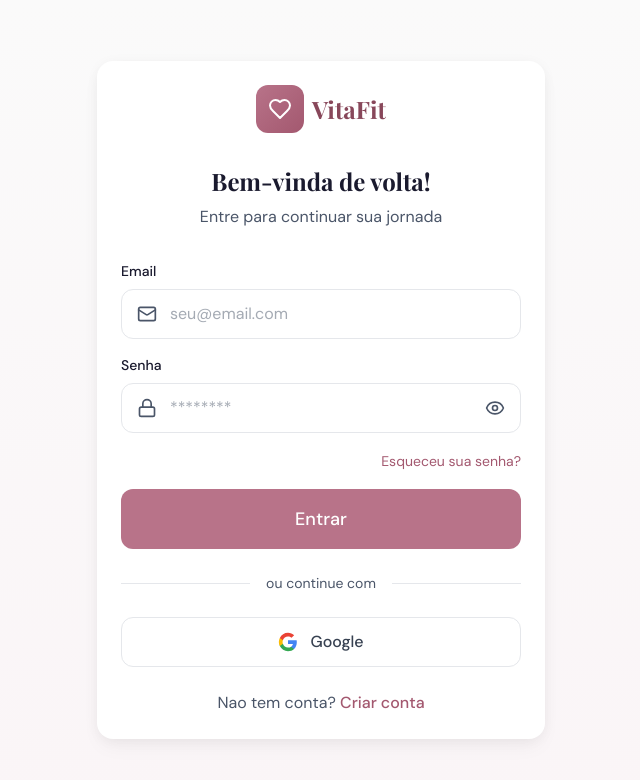
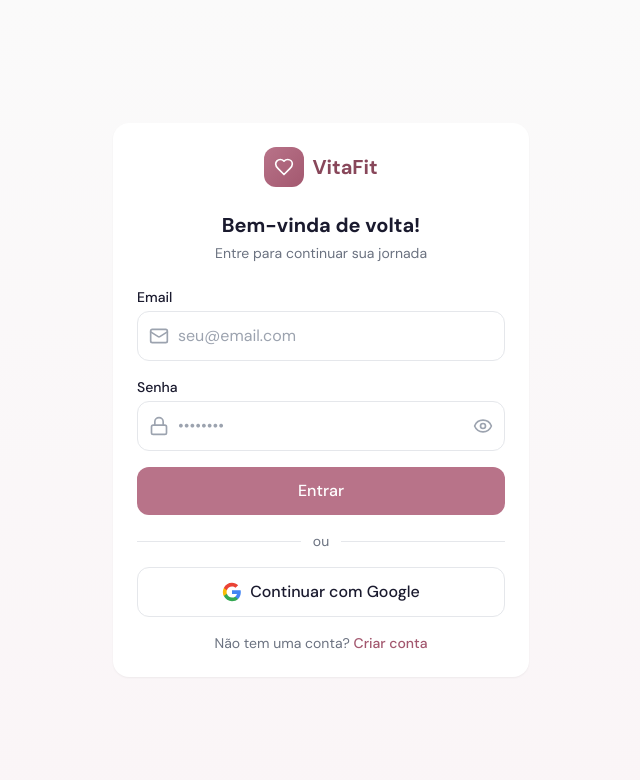
Before and after one commit to catarinaisadoradacruz-del/secret, a Next.js app: page /login in a window 1280 px wide. Shown: the top 780 px of the page, without its empty margins (319-959 px from the left). Built offline with nearby package versions, Linux system fonts and the light colour scheme; a web font is replaced by a local one.

Commit message:
perf: login otimizado sem framer-motion

```diff
--- a/src/app/(auth)/login/page.tsx
+++ b/src/app/(auth)/login/page.tsx
@@ -3,7 +3,6 @@
 import { useState } from 'react'
 import { useRouter } from 'next/navigation'
 import Link from 'next/link'
-import { motion } from 'framer-motion'
 import { Heart, Mail, Lock, Loader2, Eye, EyeOff } from 'lucide-react'
 import { createClient } from '@/lib/supabase/client'
 
@@ -13,7 +12,6 @@ export default function LoginPage() {
   const [password, setPassword] = useState('')
   const [showPassword, setShowPassword] = useState(false)
   const [loading, setLoading] = useState(false)
-  const [googleLoading, setGoogleLoading] = useState(false)
   const [error, setError] = useState('')
 
   const handleLogin = async (e: React.FormEvent) => {
@@ -23,16 +21,8 @@ export default function LoginPage() {
 
     try {
       const supabase = createClient()
-      const { error } = await supabase.auth.signInWithPassword({
-        email,
-        password
-      })
-
-      if (error) {
-        setError('Email ou senha invalidos')
-        return
-      }
-
+      const { error } = await supabase.auth.signInWithPassword({ email, password })
+      if (error) { setError('Email ou senha inválidos'); return }
       router.push('/dashboard')
       router.refresh()
     } catch {
@@ -43,162 +33,109 @@ export default function LoginPage() {
   }
 
   const handleGoogleLogin = async () => {
-    setGoogleLoading(true)
-    setError('')
-
+    setLoading(true)
     try {
       const supabase = createClient()
-      const { error } = await supabase.auth.signInWithOAuth({
+      await supabase.auth.signInWithOAuth({
         provider: 'google',
-        options: {
-          redirectTo: `${window.location.origin}/auth/callback`
-        }
+        options: { redirectTo: `${window.location.origin}/auth/callback` }
       })
-
-      if (error) {
-        setError('Erro ao conectar com Google')
-      }
     } catch {
-      setError('Erro ao conectar com Google. Tente novamente.')
-    } finally {
-      setGoogleLoading(false)
+      setError('Erro ao conectar com Google')
+      setLoading(false)
     }
   }
 
   return (
-    <motion.div
-      initial={{ opacity: 0, y: 20 }}
-      animate={{ opacity: 1, y: 0 }}
-      className="w-full max-w-md"
-    >
-      <div className="card">
+    <div className="w-full max-w-md mx-auto p-4">
+      <div className="bg-white rounded-2xl shadow-sm p-6">
         {/* Logo */}
-        <div className="flex items-center justify-center gap-2 mb-8">
-          <div className="w-12 h-12 rounded-xl bg-gradient-to-br from-primary-500 to-primary-600 flex items-center justify-center">
-            <Heart className="w-6 h-6 text-white" />
+        <div className="flex items-center justify-center gap-2 mb-6">
+          <div className="w-10 h-10 rounded-xl bg-gradient-to-br from-primary-500 to-primary-600 flex items-center justify-center">
+            <Heart className="w-5 h-5 text-white" />
           </div>
-          <span className="font-display text-2xl font-bold text-primary-700">VitaFit</span>
+          <span className="text-xl font-bold text-primary-700">VitaFit</span>
         </div>
 
-        <h1 className="text-2xl font-display font-bold text-center mb-2">
-          Bem-vinda de volta!
-        </h1>
-        <p className="text-text-secondary text-center mb-8">
-          Entre para continuar sua jornada
-        </p>
+        <h1 className="text-xl font-bold text-center mb-1">Bem-vinda de volta!</h1>
+        <p className="text-gray-500 text-center text-sm mb-6">Entre para continuar sua jornada</p>
+
+        {error && (
+          <div className="bg-red-50 text-red-600 p-3 rounded-xl text-sm mb-4">{error}</div>
+        )}
 
         <form onSubmit={handleLogin} className="space-y-4">
-          {error && (
-            <div className="bg-red-50 text-red-600 p-3 rounded-xl text-sm">
-              {error}
-            </div>
-          )}
-
           <div>
-            <label className="block text-sm font-medium mb-2">Email</label>
+            <label className="block text-sm font-medium mb-1">Email</label>
             <div className="relative">
-              <Mail className="absolute left-4 top-1/2 -translate-y-1/2 w-5 h-5 text-text-secondary" />
+              <Mail className="absolute left-3 top-1/2 -translate-y-1/2 w-5 h-5 text-gray-400" />
               <input
                 type="email"
                 value={email}
                 onChange={(e) => setEmail(e.target.value)}
-                className="input pl-12"
                 placeholder="seu@email.com"
                 required
+                className="w-full pl-10 pr-4 py-3 border border-gray-200 rounded-xl focus:ring-2 focus:ring-primary-500 focus:border-transparent"
               />
             </div>
           </div>
 
           <div>
-            <label className="block text-sm font-medium mb-2">Senha</label>
+            <label className="block text-sm font-medium mb-1">Senha</label>
             <div className="relative">
-              <Lock className="absolute left-4 top-1/2 -translate-y-1/2 w-5 h-5 text-text-secondary" />
+              <Lock className="absolute left-3 top-1/2 -translate-y-1/2 w-5 h-5 text-gray-400" />
               <input
                 type={showPassword ? 'text' : 'password'}
                 value={password}
                 onChange={(e) => setPassword(e.target.value)}
-                className="input pl-12 pr-12"
-                placeholder="********"
+                placeholder="••••••••"
                 required
+                className="w-full pl-10 pr-12 py-3 border border-gray-200 rounded-xl focus:ring-2 focus:ring-primary-500 focus:border-transparent"
               />
               <button
                 type="button"
                 onClick={() => setShowPassword(!showPassword)}
-                className="absolute right-4 top-1/2 -translate-y-1/2 text-text-secondary hover:text-text-primary"
+                className="absolute right-3 top-1/2 -translate-y-1/2 text-gray-400"
               >
                 {showPassword ? <EyeOff className="w-5 h-5" /> : <Eye className="w-5 h-5" />}
               </button>
             </div>
           </div>
 
-          <div className="text-right">
-            <Link href="/forgot-password" className="text-sm text-primary-600 hover:underline">
-              Esqueceu sua senha?
-            </Link>
-          </div>
-
           <button
             type="submit"
             disabled={loading}
-            className="btn-primary w-full py-4 text-lg"
+            className="w-full bg-primary-500 text-white py-3 rounded-xl font-medium disabled:opacity-50 flex items-center justify-center gap-2"
           >
-            {loading ? (
-              <Loader2 className="w-5 h-5 animate-spin" />
-            ) : (
-              'Entrar'
-            )}
+            {loading ? <Loader2 className="w-5 h-5 animate-spin" /> : 'Entrar'}
           </button>
         </form>
 
-        <div className="relative my-6">
-          <div className="absolute inset-0 flex items-center">
-            <div className="w-full border-t border-gray-200"></div>
-          </div>
-          <div className="relative flex justify-center text-sm">
-            <span className="px-4 bg-white text-text-secondary">ou continue com</span>
-          </div>
+        <div className="flex items-center gap-3 my-4">
+          <div className="flex-1 h-px bg-gray-200" />
+          <span className="text-sm text-gray-500">ou</span>
+          <div className="flex-1 h-px bg-gray-200" />
         </div>
 
         <button
-          type="button"
           onClick={handleGoogleLogin}
-          disabled={googleLoading}
-          className="w-full flex items-center justify-center gap-3 py-3 px-4 border border-gray-200 rounded-xl hover:bg-gray-50 transition-colors"
+          disabled={loading}
+          className="w-full border border-gray-200 py-3 rounded-xl font-medium flex items-center justify-center gap-2 hover:bg-gray-50"
         >
-          {googleLoading ? (
-            <Loader2 className="w-5 h-5 animate-spin" />
-          ) : (
-            <>
-              <svg className="w-5 h-5" viewBox="0 0 24 24">
-                <path
-                  fill="#4285F4"
-                  d="M22.56 12.25c0-.78-.07-1.53-.2-2.25H12v4.26h5.92c-.26 1.37-1.04 2.53-2.21 3.31v2.77h3.57c2.08-1.92 3.28-4.74 3.28-8.09z"
-                />
-                <path
-                  fill="#34A853"
-                  d="M12 23c2.97 0 5.46-.98 7.28-2.66l-3.57-2.77c-.98.66-2.23 1.06-3.71 1.06-2.86 0-5.29-1.93-6.16-4.53H2.18v2.84C3.99 20.53 7.7 23 12 23z"
-                />
-                <path
-                  fill="#FBBC05"
-                  d="M5.84 14.09c-.22-.66-.35-1.36-.35-2.09s.13-1.43.35-2.09V7.07H2.18C1.43 8.55 1 10.22 1 12s.43 3.45 1.18 4.93l2.85-2.22.81-.62z"
-                />
-                <path
-                  fill="#EA4335"
-                  d="M12 5.38c1.62 0 3.06.56 4.21 1.64l3.15-3.15C17.45 2.09 14.97 1 12 1 7.7 1 3.99 3.47 2.18 7.07l3.66 2.84c.87-2.6 3.3-4.53 6.16-4.53z"
-                />
-              </svg>
-              <span className="font-medium text-gray-700">Google</span>
-            </>
-          )}
+          <svg className="w-5 h-5" viewBox="0 0 24 24">
+            <path fill="#4285F4" d="M22.56 12.25c0-.78-.07-1.53-.2-2.25H12v4.26h5.92c-.26 1.37-1.04 2.53-2.21 3.31v2.77h3.57c2.08-1.92 3.28-4.74 3.28-8.09z" />
+            <path fill="#34A853" d="M12 23c2.97 0 5.46-.98 7.28-2.66l-3.57-2.77c-.98.66-2.23 1.06-3.71 1.06-2.86 0-5.29-1.93-6.16-4.53H2.18v2.84C3.99 20.53 7.7 23 12 23z" />
+            <path fill="#FBBC05" d="M5.84 14.09c-.22-.66-.35-1.36-.35-2.09s.13-1.43.35-2.09V7.07H2.18C1.43 8.55 1 10.22 1 12s.43 3.45 1.18 4.93l2.85-2.22.81-.62z" />
+            <path fill="#EA4335" d="M12 5.38c1.62 0 3.06.56 4.21 1.64l3.15-3.15C17.45 2.09 14.97 1 12 1 7.7 1 3.99 3.47 2.18 7.07l3.66 2.84c.87-2.6 3.3-4.53 6.16-4.53z" />
+          </svg>
+          Continuar com Google
         </button>
 
-        <p className="text-center mt-6 text-text-secondary">
-          Nao tem conta?{' '}
-          <Link href="/register" className="text-primary-600 font-medium hover:underline">
-            Criar conta
-          </Link>
+        <p className="text-center text-sm text-gray-500 mt-4">
+          Não tem uma conta?{' '}
+          <Link href="/register" className="text-primary-600 font-medium">Criar conta</Link>
         </p>
       </div>
-    </motion.div>
+    </div>
   )
 }
```
